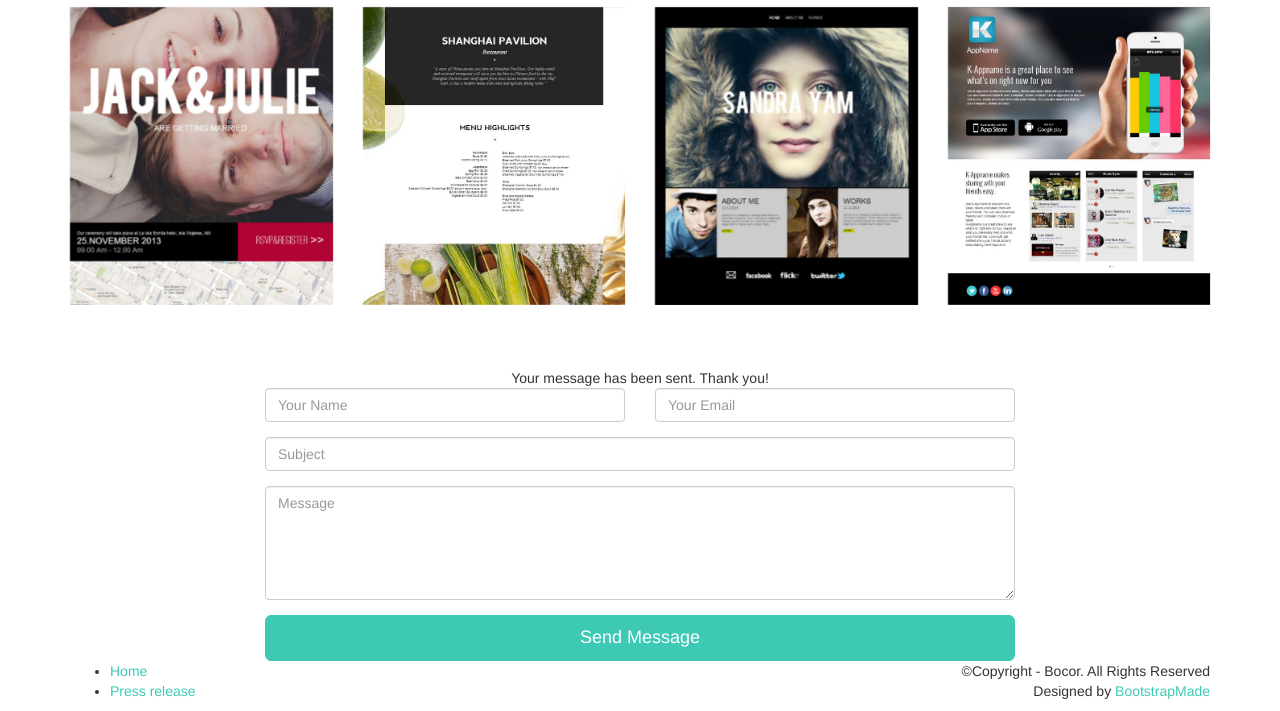
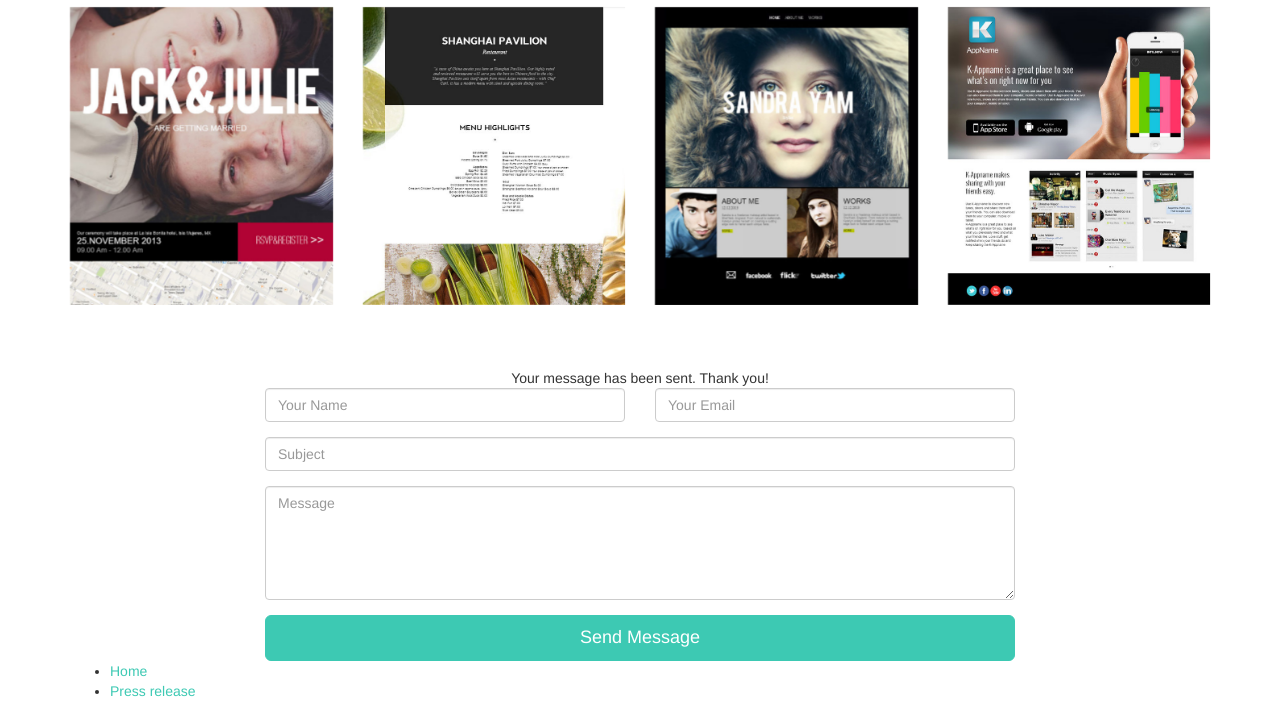
Before and after one commit to palash0810/VPAEnterprise.github.io, a plain HTML site: page index.html in a window 1280 px wide. Shown: the part 661-1372 px from the top of the page. Drawn offline with nearby package versions, Linux system fonts and the light colour scheme; files that its build step writes are made by us from their sources; files whose address does not match are found by name.

Commit message:
new edit in front page

```diff
--- a/index.html
+++ b/index.html
@@ -340,18 +340,6 @@
             <li><a href="#">Press release</a></li>
           </ul>
         </div>
-        <div class="col-md-6 text-right copyright">
-          &copy;Copyright - Bocor. All Rights Reserved
-          <div class="credits">
-            <!--
-              All the links in the footer should remain intact.
-              You can delete the links only if you purchased the pro version.
-              Licensing information: https://bootstrapmade.com/license/
-              Purchase the pro version with working PHP/AJAX contact form: https://bootstrapmade.com/buy/?theme=Bocor
-            -->
-            Designed by <a href="https://bootstrapmade.com/">BootstrapMade</a>
-          </div>
-        </div>
       </div>
     </div>
   </footer>
```
Also changed, not shown: readme.txt.
